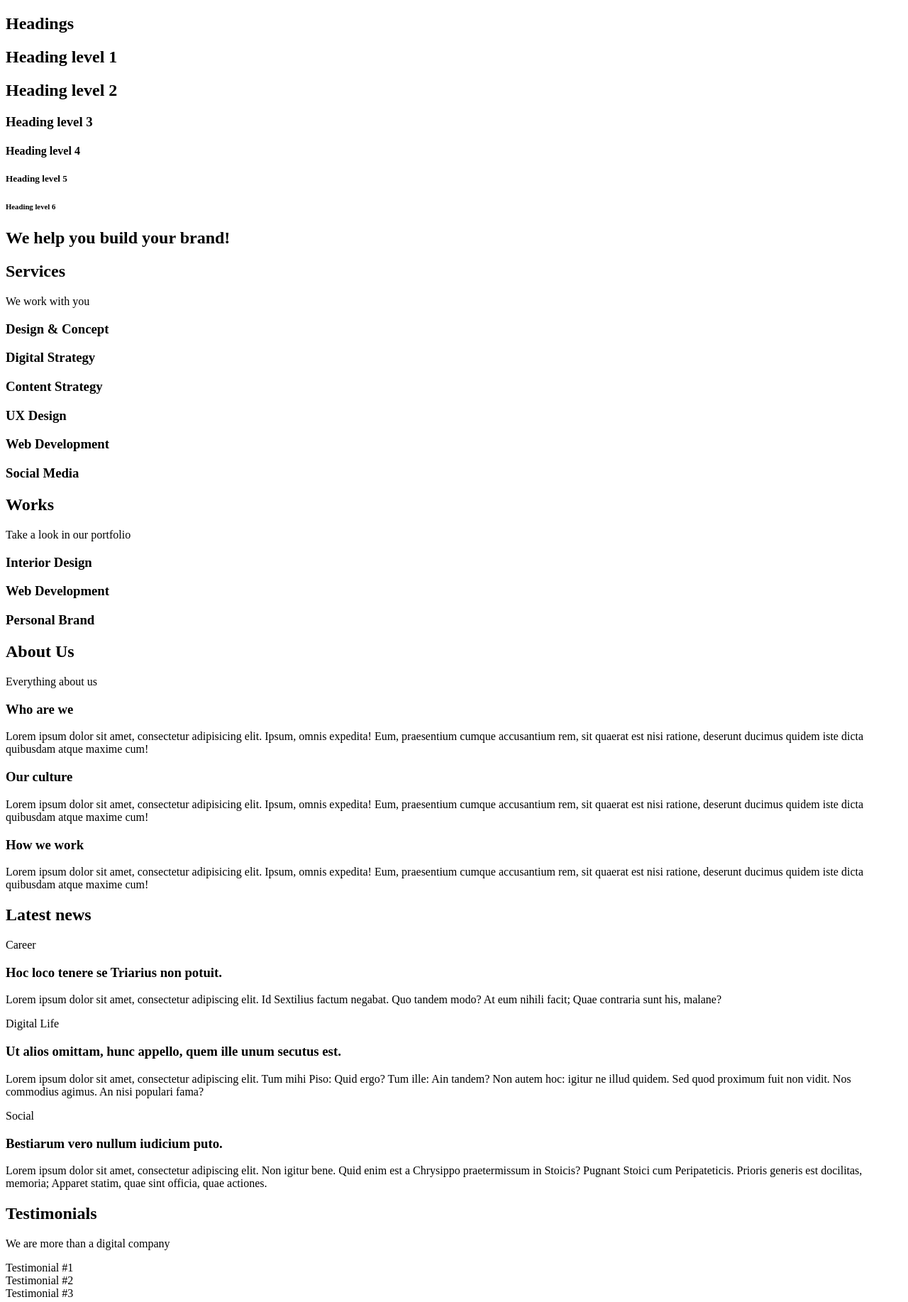
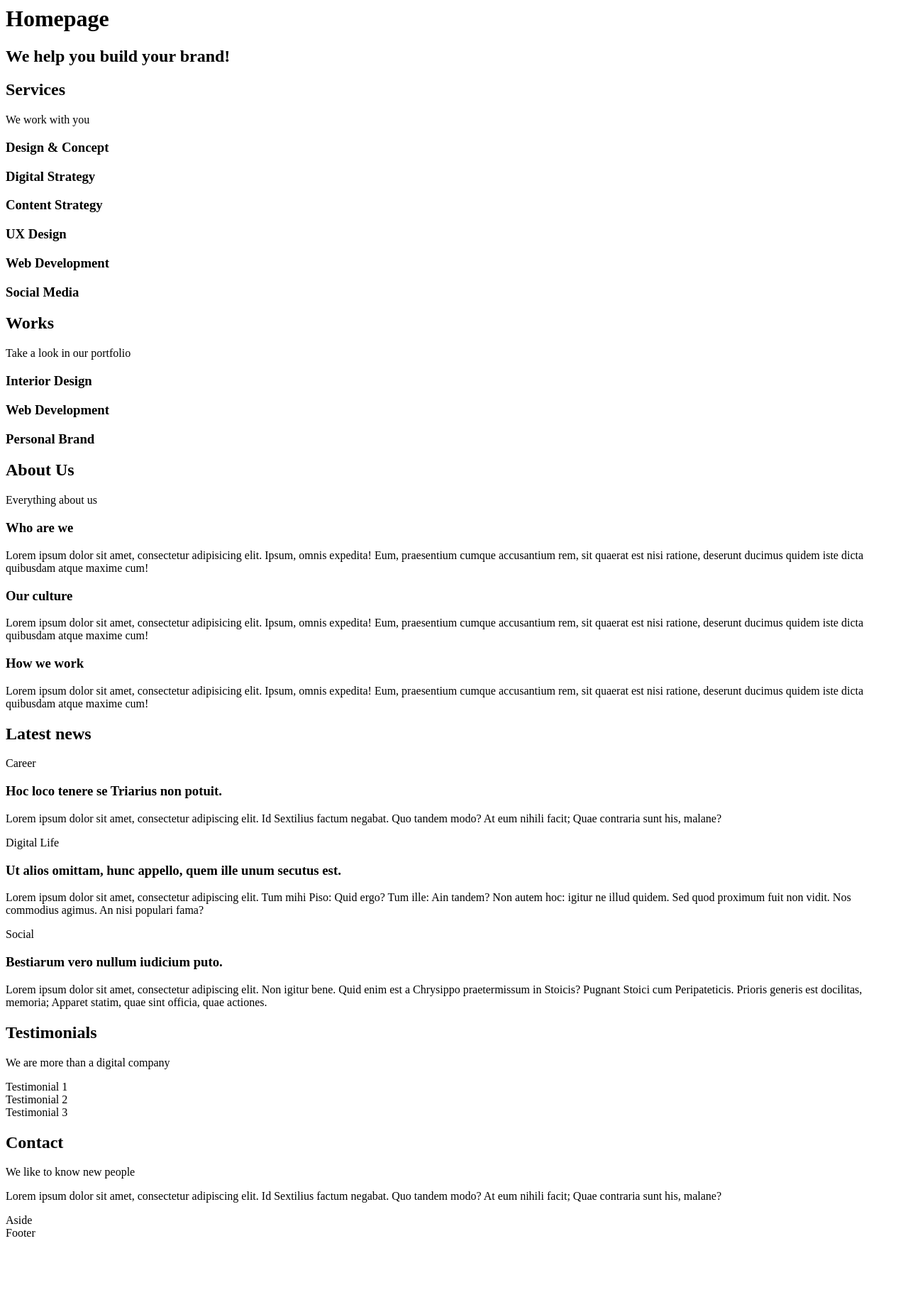
Before and after one commit to Suareza1992/holbertonschool-web_front_end, a plain HTML site: page html_advanced/12-index.html in a window 1280 px wide. Shown: the top 1835 px of the page at 71% size. After the commit the page ends 1755 px from the top, so only its background shows below. Drawn offline with Linux system fonts and the light colour scheme.

Commit message:
Task 12 update to get more points.

```diff
--- a/html_advanced/12-index.html
+++ b/html_advanced/12-index.html
@@ -1,34 +1,18 @@
-<!DOCTYPE html>
 <html lang="en" dir="ltr">
     <head>
         <meta charset="utf-8">
         <meta name="viewport" content="width=device-width, initial-scale=1.0, viewport-fit=cover">
-    <title>Styleguide - Techium</title>
+        <title>Article - Techium</title>
         <meta name="description" content="Techium is a digital agency">
         <link rel="icon" type="image/x-icon" href="./favicon.ico">
         <link rel="icon" type="image/png" href="./favicon.png">
     </head>
     <body>
-    <header>
-        <nav></nav>
-    </header>
+        <header><nav></nav></header>
         <main>
-        <section>
-            <header>
-                <h2>Headings</h2>
-            </header>
-            <h1>Heading level 1</h1>
-            <h2>Heading level 2</h2>
-            <h3>Heading level 3</h3>
-            <h4>Heading level 4</h4>
-            <h5>Heading level 5</h5>
-            <h6>Heading level 6</h6>
-        </section>
-        <section>
-            <h2>We help you build your brand!</h2>
-        </section>
-        <section>
-            <h2>Services</h2>
+            <h1>Homepage</h1>
+            <section><h2>We help you build your brand!</h2></section>
+            <section><h2>Services</h2>
                 <p>We work with you</p>
                 <h3>Design & Concept</h3>
                 <h3>Digital Strategy</h3>
@@ -37,15 +21,13 @@
                 <h3>Web Development</h3>
                 <h3>Social Media</h3>
             </section>
-        <section>
-            <h2>Works</h2>
+            <section><h2>Works</h2>
                 <p>Take a look in our portfolio</p>
                 <article><h3>Interior Design</h3></article>
                 <article><h3>Web Development</h3></article>
                 <article><h3>Personal Brand</h3></article>
             </section>
-        <section>
-            <h2>About Us</h2>
+            <section><h2>About Us</h2>
                 <p>Everything about us</p>
                 <h3>Who are we</h3>
                 <p>Lorem ipsum dolor sit amet, consectetur adipisicing elit. Ipsum, omnis expedita! Eum, praesentium cumque accusantium rem, sit quaerat est nisi ratione, deserunt ducimus quidem iste dicta quibusdam atque maxime cum!</p>
@@ -54,38 +36,29 @@
                 <h3>How we work</h3>
                 <p>Lorem ipsum dolor sit amet, consectetur adipisicing elit. Ipsum, omnis expedita! Eum, praesentium cumque accusantium rem, sit quaerat est nisi ratione, deserunt ducimus quidem iste dicta quibusdam atque maxime cum!</p>
             </section>
-        <section>
-            <h2>Latest news</h2>
-            <article>
-                <p>Career</p>
-                <h3>Hoc loco tenere se Triarius non potuit.</h3>
+            <section><h2>Latest news</h2>
+                <article><p>Career</p><h3>Hoc loco tenere se Triarius non potuit.</h3>
                     <p>Lorem ipsum dolor sit amet, consectetur adipiscing elit. Id Sextilius factum negabat. Quo tandem modo? At eum nihili facit; Quae contraria sunt his, malane?</p>
             </article>
-            <article>
-                <p>Digital Life</p>
-                <h3>Ut alios omittam, hunc appello, quem ille unum secutus est.</h3>
+                <article><p>Digital Life</p><h3>Ut alios omittam, hunc appello, quem ille unum secutus est.</h3>
                     <p>Lorem ipsum dolor sit amet, consectetur adipiscing elit. Tum mihi Piso: Quid ergo? Tum ille: Ain tandem? Non autem hoc: igitur ne illud quidem. Sed quod proximum fuit non vidit. Nos commodius agimus. An nisi populari fama?</p>
                 </article>
-            <article>
-                <p>Social</p>
-                <h3>Bestiarum vero nullum iudicium puto.</h3>
+                <article><p>Social</p><h3>Bestiarum vero nullum iudicium puto.</h3>
                 <p>Lorem ipsum dolor sit amet, consectetur adipiscing elit. Non igitur bene. Quid enim est a Chrysippo praetermissum in Stoicis? Pugnant Stoici cum Peripateticis. Prioris generis est docilitas, memoria; Apparet statim, quae sint officia, quae actiones.</p>
                 </article>
             </section>
-        <section>
-            <h2>Testimonials</h2>
+            <section><h2>Testimonials</h2>
                 <p>We are more than a digital company</p>
-            <article>Testimonial #1</article>
-            <article>Testimonial #2</article>
-            <article>Testimonial #3</article>
+                <article>Testimonial 1</article>
+                <article>Testimonial 2</article>
+                <article>Testimonial 3</article>
             </section>
-        <section>
-            <h2>Contact</h2>
+            <section><h2>Contact</h2>
                 <p>We like to know new people</p>
             <p>Lorem ipsum dolor sit amet, consectetur adipiscing elit. Id Sextilius factum negabat. Quo tandem modo? At eum nihili facit; Quae contraria sunt his, malane?</p>
             </section>
+        </main>
         <aside>Aside</aside>
-    </main>
-    <footer></footer>
+        <footer>Footer</footer>
     </body>
 </html>
```
Lines whose indentation alone changed are shown as unchanged.
